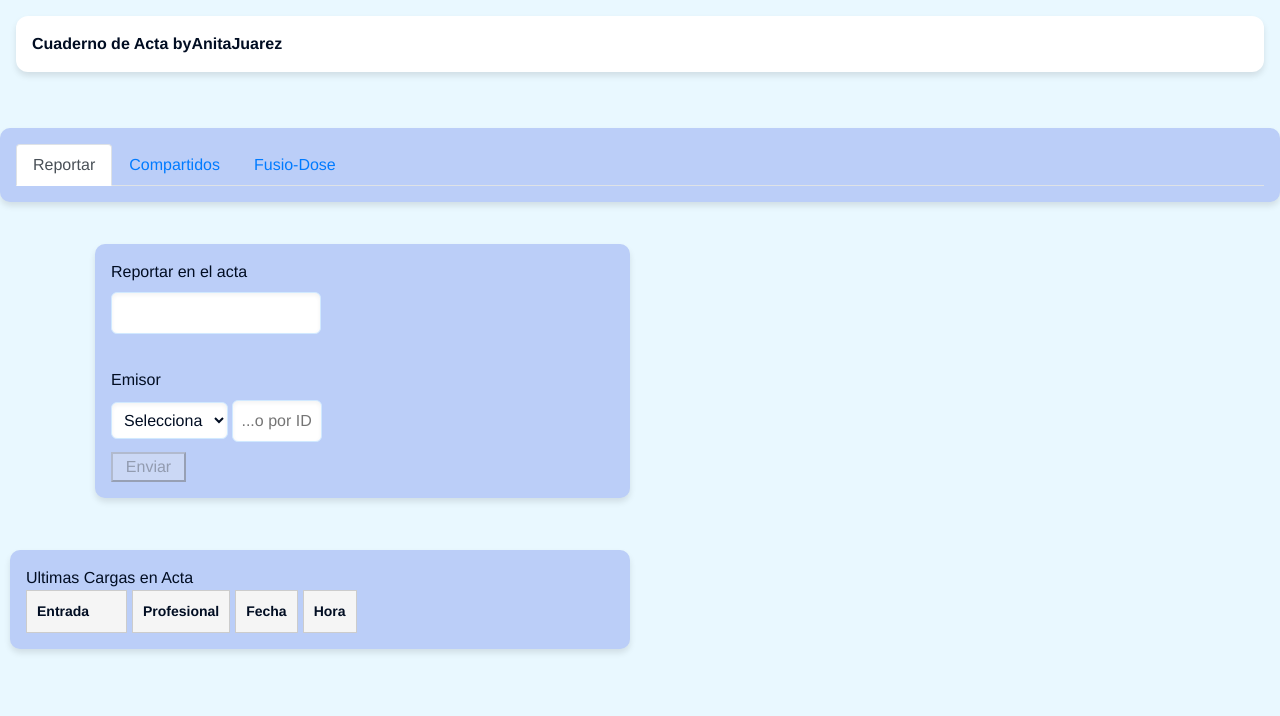
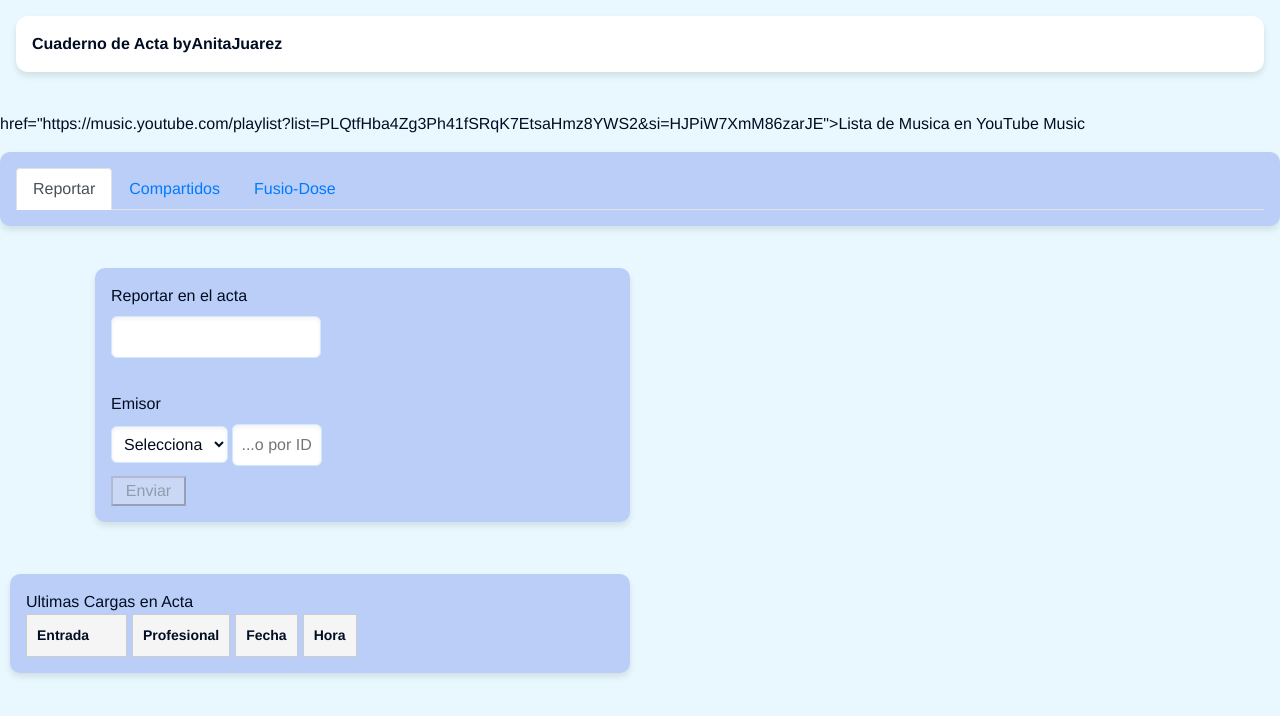
Before and after one commit to RawPancho/AnitaJuarez, a plain HTML site: page index.html in a window 1280 px wide. Drawn offline with nearby package versions, Linux system fonts and the light colour scheme; a script that the page names is missing.

Commit message:
Actualizar index.html

```diff
--- a/index.html
+++ b/index.html
@@ -28,6 +28,7 @@
 
   </div>
     <br>
+href="https://music.youtube.com/playlist?list=PLQtfHba4Zg3Ph41fSRqK7EtsaHmz8YWS2&si=HJPiW7XmM86zarJE">Lista de Musica en YouTube Music</a>
     <div class="separaciones">
       <ul class="nav nav-tabs" id="menu-entradas">
       <li class="nav-item">
```
